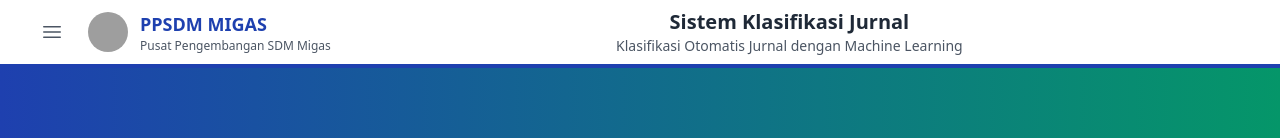
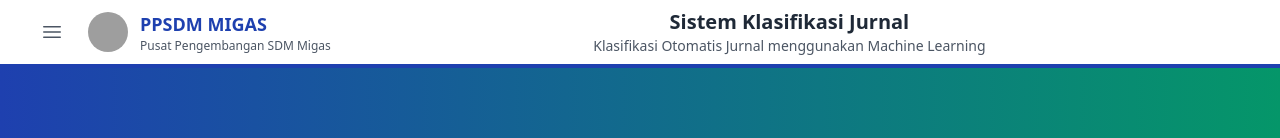
Before and after one commit to BrianNafis/Klasifikasi-Otomatis-Jurnal-dengan-Machine-Learning, a React (Vite) app in the folder project/: page / in a window 1280 px wide. Shown: the top 138 px of the page. Built offline with nearby package versions, Linux system fonts and the light colour scheme; grey boxes are pictures that could not be loaded.

Commit message:
initial commit

```diff
--- a/project/src/components/Header.tsx
+++ b/project/src/components/Header.tsx
@@ -40,7 +40,7 @@ const Header: React.FC = () => {
                 Sistem Klasifikasi Jurnal
               </h2>
               <p className="text-sm text-gray-600 hidden lg:block">
-                Klasifikasi Otomatis Jurnal dengan Machine Learning
+                Klasifikasi Otomatis Jurnal menggunakan Machine Learning
               </p>
             </div>
           </div>
```
